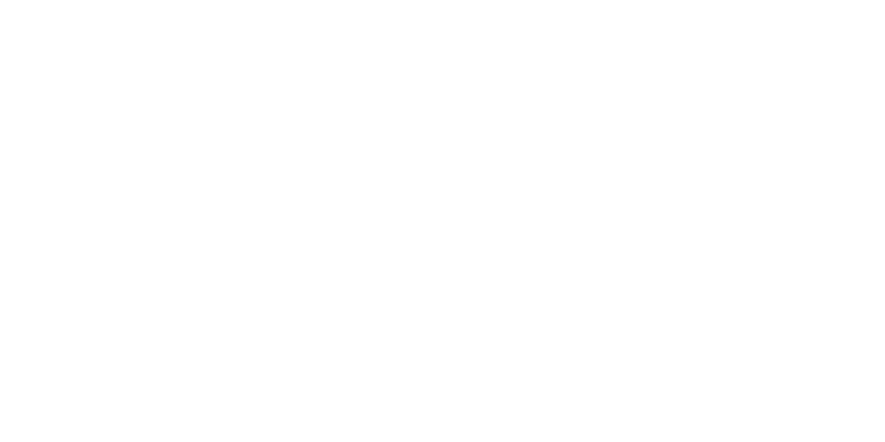
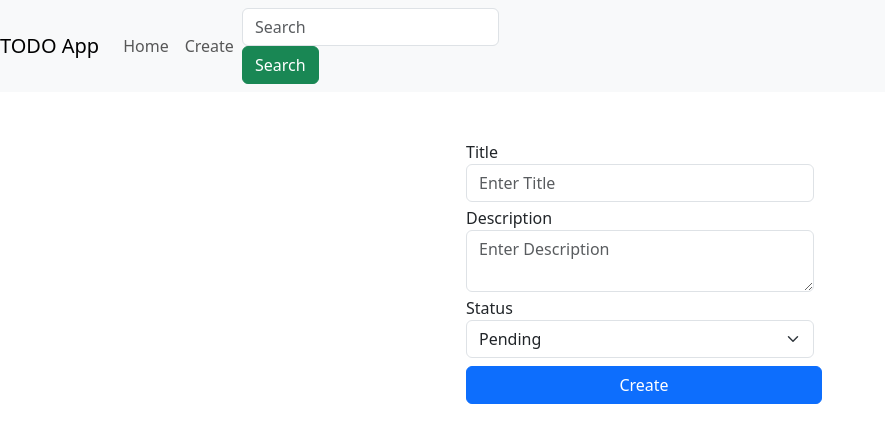
Before and after one commit to gaurangkeluskar22/React-TODO, a React (Create React App) app: page /Create in a window 1280 px wide. Shown: the top 442 px of the page, without its empty margins (0-885 px from the left). Built offline with nearby package versions, Linux system fonts and the light colour scheme.

Commit message:
Made Changes

```diff
--- a/package.json
+++ b/package.json
@@ -6,8 +6,12 @@
     "@testing-library/jest-dom": "^5.17.0",
     "@testing-library/react": "^13.4.0",
     "@testing-library/user-event": "^13.5.0",
+    "bootstrap": "^5.3.0",
+    "jquery": "^3.7.0",
+    "popper.js": "^1.16.1",
     "react": "^18.2.0",
     "react-dom": "^18.2.0",
+    "react-router-dom": "^6.14.2",
     "react-scripts": "5.0.1",
     "web-vitals": "^2.1.4"
   },
--- a/src/App.css
+++ b/src/App.css
@@ -1,38 +1,3 @@
 .App {
   text-align: center;
 }
-
-.App-logo {
-  height: 40vmin;
-  pointer-events: none;
-}
-
-@media (prefers-reduced-motion: no-preference) {
-  .App-logo {
-    animation: App-logo-spin infinite 20s linear;
-  }
-}
-
-.App-header {
-  background-color: #282c34;
-  min-height: 100vh;
-  display: flex;
-  flex-direction: column;
-  align-items: center;
-  justify-content: center;
-  font-size: calc(10px + 2vmin);
-  color: white;
-}
-
-.App-link {
-  color: #61dafb;
-}
-
-@keyframes App-logo-spin {
-  from {
-    transform: rotate(0deg);
-  }
-  to {
-    transform: rotate(360deg);
-  }
-}
--- a/src/App.js
+++ b/src/App.js
@@ -1,8 +1,20 @@
-
+import Header from "./Components/Header";
+import Create from "./Components/Create";
+import { BrowserRouter, Route, Routes } from "react-router-dom";
+import Edit from "./Components/Edit";
+import Home from "./Components/Home";
 
 function App() {
   return (
     <div className="App">
+      <BrowserRouter>
+        <Header/>
+          <Routes>
+            <Route exect path="/" element={<Home/>}/>
+            <Route  exect path="/Create" element={<Create/>}/>
+            <Route exect path="/Edit" element={<Edit/>}/>
+          </Routes>
+      </BrowserRouter>
     </div>
   );
 }
--- /dev/null
+++ b/src/Components/Create.js
@@ -0,0 +1,87 @@
+import React, { useState, useEffect } from "react";
+import { useNavigate } from "react-router-dom";
+import { setDbSearchResultsData, setDbData } from "../Data/Db";
+import { getTodoData } from "../Data/Db";
+
+const Create = () => {
+  useEffect(() => {
+    setTodoData(getTodoData);
+  }, []);
+
+  const [todoInputData, setTodoInputData] = useState();
+  const [todoData, setTodoData] = useState();
+  const navigate = useNavigate();
+
+  const getTodoInputData = (e) => {
+    setTodoInputData({ ...todoInputData, [e.target.name]: e.target.value });
+  };
+
+  const handleSubmit = (e) => {
+    e.preventDefault();
+    console.log("data after fetching:", todoData);
+    console.log("enterred data:", todoInputData);
+    todoData.push(todoInputData);
+    console.log("updated tododata:", todoData);
+    setDbData(todoData);
+    alert("Todo has been created!");
+    navigate("/");
+  };
+
+  return (
+    <div className="container">
+      <div className="row">
+        <div className="col-sm-4"></div>
+        <div className="col-sm-4">
+          <form className=" mx-auto mt-5">
+            <div className="form-group m-1">
+              <label for="exampleInputTitle1" className="">
+                Title
+              </label>
+              <input
+                type="text"
+                className="form-control"
+                id="todoTitle"
+                placeholder="Enter Title"
+                name="title"
+                onChange={getTodoInputData}
+              />
+            </div>
+            <div className="form-group m-1">
+              <label for="exampleInputDescription1">Description</label>
+              <textarea
+                type="text"
+                className="form-control"
+                id="todoDescription"
+                placeholder="Enter Description"
+                name="description"
+                onChange={getTodoInputData}
+              />
+            </div>
+            <div className="form-group m-1">
+              <label for="exampleInputStatus1">Status</label>
+              <select
+                className="form-select"
+                name="status"
+                onChange={getTodoInputData}
+              >
+                <option value="pending">Pending</option>
+                <option value="completed">Completed</option>
+              </select>
+            </div>
+
+            <button
+              type="submit"
+              className="btn btn-primary m-1 w-100"
+              onClick={handleSubmit}
+            >
+              Create
+            </button>
+          </form>
+        </div>
+        <div className="col-sm-4"></div>
+      </div>
+    </div>
+  );
+};
+
+export default Create;
--- /dev/null
+++ b/src/Components/Edit.js
@@ -0,0 +1,10 @@
+
+
+const Edit= () =>{
+    return(
+        <h1>Hii</h1>
+    )
+
+}
+
+export default Edit;
--- a/src/Components/Header.js
+++ b/src/Components/Header.js
@@ -12,10 +12,10 @@
                 <div className="collapse navbar-collapse" id="navbarSupportedContent">
                     <ul className="navbar-nav mr-auto">
                     <li className="nav-item active">
-                        <a className="nav-link" href="#">Home</a>
+                        <a className="nav-link" href="/">Home</a>
                     </li>
                     <li className="nav-item">
-                        <a className="nav-link" href="#">Create</a>
+                        <a className="nav-link" href="/Create">Create</a>
                     </li>
                     </ul>
                     <form className="form-inline my-2 my-lg-0">
--- /dev/null
+++ b/src/Components/Home.js
@@ -0,0 +1,33 @@
+import { useEffect, useState } from "react";
+import { getTodoData } from "../Data/Db";
+
+const Home = () => {
+  useEffect(() => {
+    setTodoData(getTodoData);
+  }, []);
+
+  const [todoData, setTodoData] = useState({});
+  console.log("TODO DATA:", todoData);
+
+  return (
+    <div className="container">
+      <div className="row">
+        <div className="col-sm-4"></div>
+        <div className="col-sm-4">
+          {todoData?.length > 0 &&
+            todoData?.map((data, index) => {
+              return (
+                <div>
+                  {data.title}
+                  <div></div>
+                </div>
+              );
+            })}
+        </div>
+        <div className="col-sm-4"></div>
+      </div>
+    </div>
+  );
+};
+
+export default Home;
--- /dev/null
+++ b/src/Data/Db.js
@@ -0,0 +1,33 @@
+
+var retArr=[]
+var searchDataArr=[]
+var retString = localStorage.getItem("todoarr");
+retArr = JSON.parse(retString);
+
+if(retArr==null){
+    retArr=[]
+}
+
+
+
+var retString = localStorage.getItem("searcharr");
+searchDataArr = JSON.parse(retString);
+if(searchDataArr==null){
+    searchDataArr=[]
+}
+
+export const getTodoData=()=>{
+    return retArr;
+}
+
+export const setDbData = (Arr) => {
+    console.log("call in Db.js");
+    let string = JSON.stringify(Arr);
+    localStorage.setItem("todoarr", string);
+}
+
+
+export const setDbSearchResultsData = (Arr) => {
+    let string = JSON.stringify(Arr);
+    localStorage.setItem("searcharr",string);
+}
--- a/src/index.js
+++ b/src/index.js
@@ -3,6 +3,9 @@
 import './index.css';
 import App from './App';
 import reportWebVitals from './reportWebVitals';
+import 'bootstrap/dist/css/bootstrap.min.css';
+import 'bootstrap/dist/js/bootstrap.bundle.min';
+
 
 const root = ReactDOM.createRoot(document.getElementById('root'));
 root.render(
```
Also changed, not shown: 1 other file (tests, documents, lock files or other folders).
